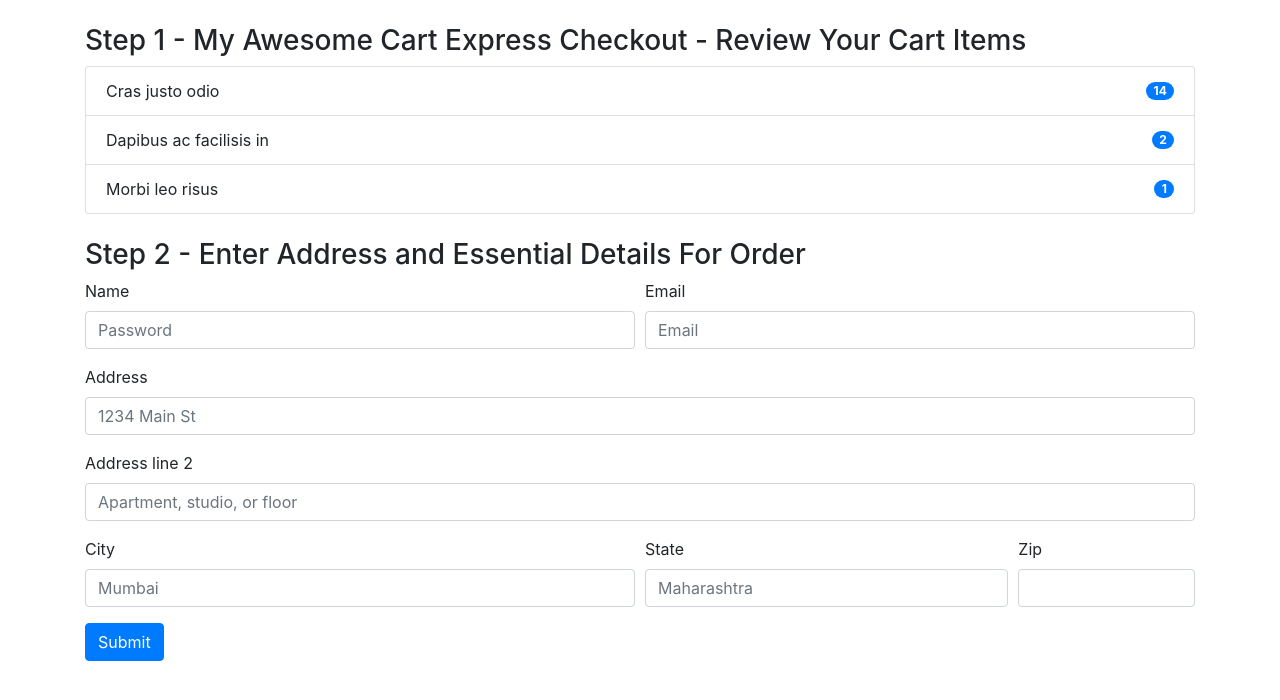
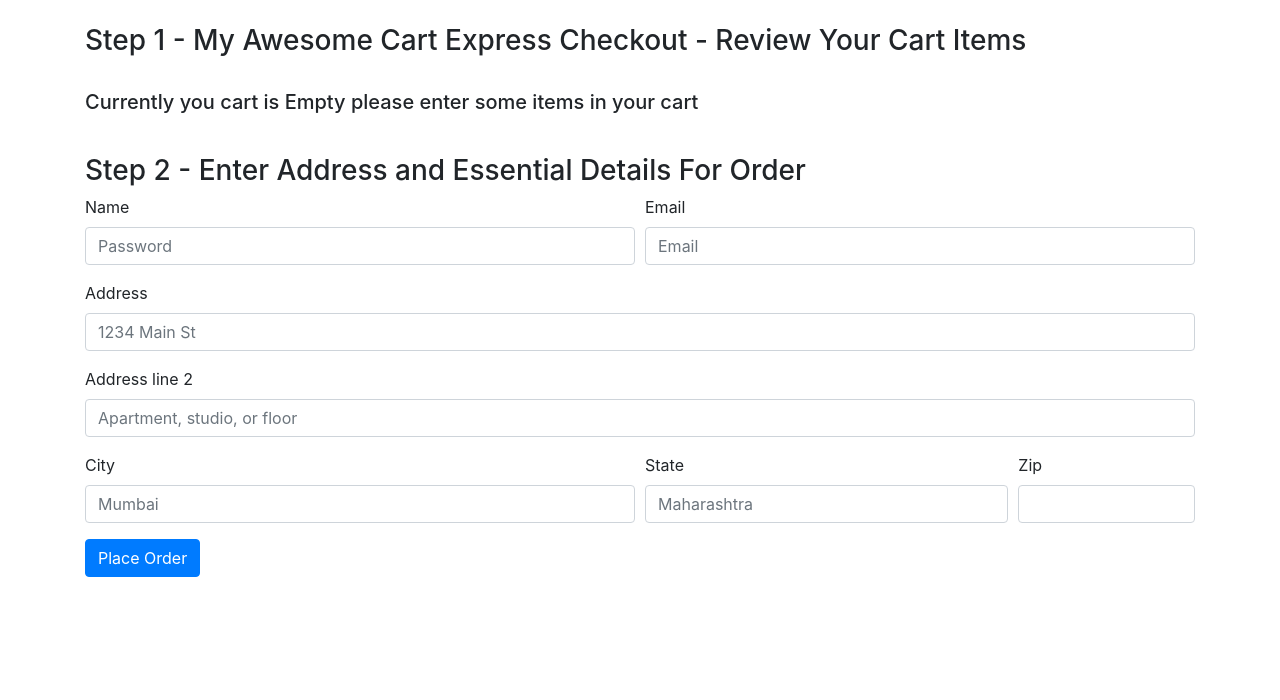
Before and after one commit to omdodmani251/E-Commerce-site-Django-, a Django app: page /shop/checkout in a window 1280 px wide. Shown: the part 56-756 px from the top of the page. Run offline with Django 4.2, Linux system fonts and the light colour scheme; some libraries are stand-ins or nearby versions.

Commit message:
Product list in checkout and some minor updates

```diff
--- a/shop/templates/shop/basic.html
+++ b/shop/templates/shop/basic.html
@@ -59,8 +59,49 @@ sagittis lacus vel augue laoreet rutrum faucibus." data-html="true"><svg xmlns="
 <script src="https://stackpath.bootstrapcdn.com/bootstrap/4.2.1/js/bootstrap.min.js" integrity="sha384-B0UglyR+jN6CkvvICOB2joaf5I4l3gm9GU6Hc1og6Ls7i6U/mkkaduKaBhlAXv9k" crossorigin="anonymous"></script>
 
 <script type="text/javascript">
-        $('#popcart').popover()
-        document.getElementById('popcart').setAttribute('data-content','<h6> cart details</h6> <a href="/shop/checkout"><button class="btn btn-primary checkout">Checkout</button></a> <button class="btn btn-primary clearcart" onclick="Clearcart">Clearcart</button>')
+    let cartp;
+    if(localStorage.getItem('cart')!=null){
+        cartp=JSON.parse(localStorage.getItem('cart'));
+        // console.log(cart);
+    }
+    else{
+        cartp={};
+    }
+    cartinfo(cartp);
+
+            // cartinfo(cart);
+        // $('#popcart').popover()
+
+    $('.navbar-collapse').on('click','button', function (){
+        console.log('clicked');
+        let cart;
+        if(localStorage.getItem('cart')!=null){
+            cart=JSON.parse(localStorage.getItem('cart'));
+        // console.log(cart);
+        }
+        else{
+            cart={};
+        }
+
+        cartinfo(cart);
+    });
+
+    function cartinfo(cart){
+
+        let s="<h6> Cart Details </h6>"
+        let index=1;
+        let total=0;
+        for(var item in cart){
+            total+=cart[item][0];
+            console.log('yes');
+            s+="<b>"+index+"</b> "+cart[item][1]+"- Qty : "+cart[item][0]+"<br>";
+            index+=1;
+        }
+        s+='<a href="/shop/checkout"><button class="btn btn-primary checkout">Checkout</button></a> <button class="btn btn-primary clearcart" onclick="Clearcart()">Clear Cart</button>'
+        document.getElementById('popcart').setAttribute('data-content',s);
+        document.getElementById('items').innerHTML=total;
+        $('#popcart').popover();
+    }
 
 </script>
 {%block js%} {%endblock%}
--- a/shop/templates/shop/checkout.html
+++ b/shop/templates/shop/checkout.html
@@ -5,19 +5,7 @@
 
 	<div class="my-4">
 		<h3>Step 1 - My Awesome Cart Express Checkout - Review Your Cart Items </h3>
-	<ul class="list-group">
-		<li class="list-group-item d-flex justify-content-between align-items-center">
-			Cras justo odio
-			<span class="badge badge-primary badge-pill">14</span>
-		</li>
-		<li class="list-group-item d-flex justify-content-between align-items-center">
-			Dapibus ac facilisis in
-			<span class="badge badge-primary badge-pill">2</span>
-		</li>
-		<li class="list-group-item d-flex justify-content-between align-items-center">
-			Morbi leo risus
-			<span class="badge badge-primary badge-pill">1</span>
-		</li>
+   <ul class="list-group" id='items-list'>
    </ul>
  </div>
 
@@ -57,11 +45,39 @@
       <input type="text" class="form-control" id="inputZip">
     </div>
   </div>
-  <div class="form-group">
-  <button type="submit" class="btn btn-primary">Submit</button>
+  <!-- <div class="form-group"> -->
+    <button type="submit" class="btn btn-primary">Place Order</button>
   </form>
 </div>
 
 </div>
 
 {%endblock%}
+
+{%block js%}
+<script type="text/javascript">
+  // var sum=0;
+  if(localStorage.getItem('cart')==null){
+    cart={};
+  }
+  else{
+    cart=JSON.parse(localStorage.getItem('cart'));
+   sum=0;
+  }
+  if($.isEmptyObject(cart)){
+    let str=`<h5 class="mt-4">Currently you cart is Empty please enter some items in your cart<h5>`;
+    $('#items-list').append(str);
+  }
+  else{
+    for(let item in cart){
+      // sum+=cart[item][0];
+      let str=`<li class="list-group-item d-flex justify-content-between align-items-center">
+      ${cart[item][1]}
+      <span class="badge badge-primary badge-pill">${cart[item][0]}</span>
+      </li>`;
+      $('#items-list').append(str);
+    }
+  }
+  // document.getElementById('items').innerHTML=sum;
+</script>
+{%endblock%}
```
Also changed, not shown: shop/templates/shop/index.html (+34 -24 lines). Lines whose indentation alone changed are shown as unchanged.
